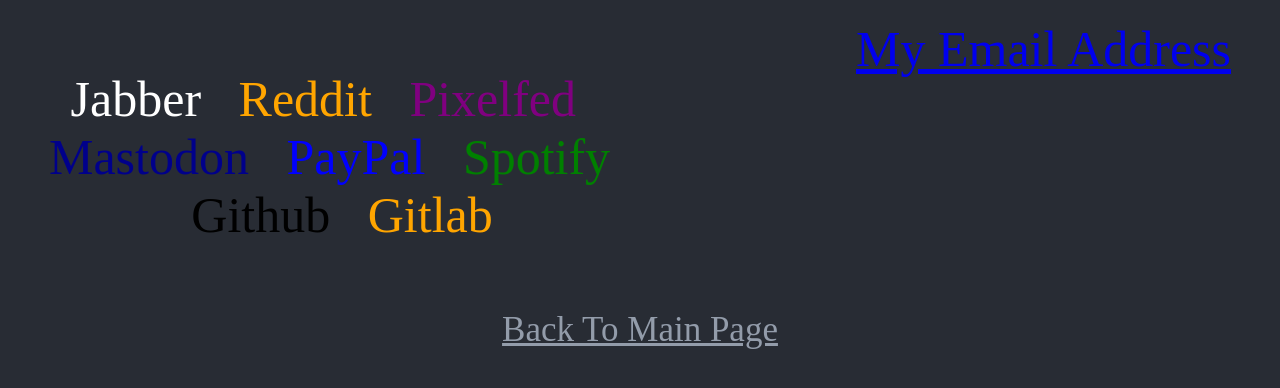
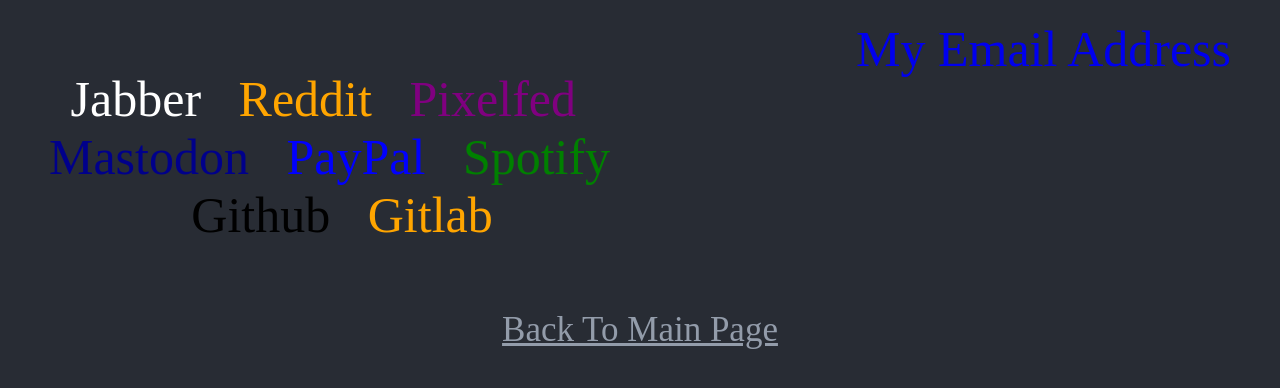
Before and after one commit to EsmailELBoBDev2/EsmailELBoBDev2.github.io, a PHP site: page /pages/mysocialmedia/index.html in a window 1280 px wide. Shown: the part 124-512 px from the top of the page. Run offline with PHP 8.4, Linux system fonts and the light colour scheme.

Commit message:
Update style.css

```diff
--- a/pages/mysocialmedia/style.css
+++ b/pages/mysocialmedia/style.css
@@ -93,6 +93,12 @@ body {
   color: orange;
 }
 
+#email {
+  cursor: pointer;
+  text-decoration: none;
+  color: purble;
+}
+
 #back {
   width: 313px;
   height: 59px;
```
